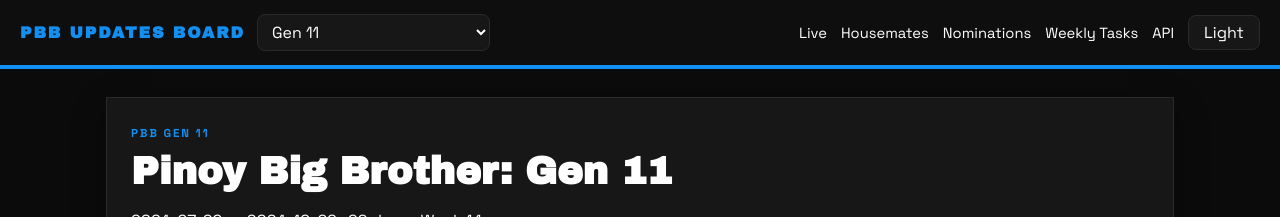
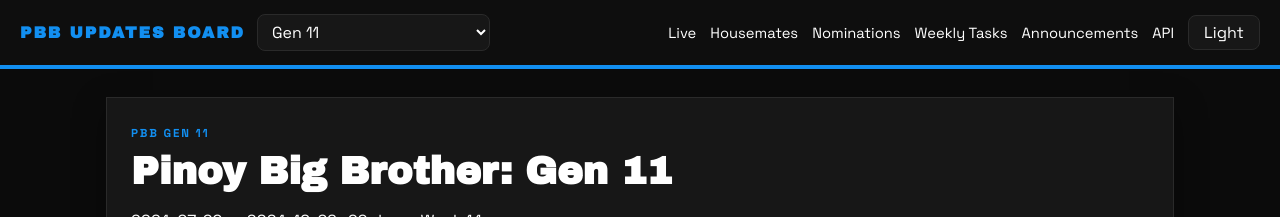
Before and after one commit to drpsphca/PHCASite-PBBUpdates, a Jekyll site: the page built from index.md, in a window 1280 px wide. Shown: the top 217 px of the page. Built offline with Jekyll 4.4.1, drawn with Linux system fonts in a browser that asks for light colours.

Commit message:
20261001-02

```diff
--- a/_includes/header.html
+++ b/_includes/header.html
@@ -20,6 +20,7 @@
     <a href="{{ '/housemates.html' | relative_url }}">Housemates</a>
     <a href="{{ '/nominations.html' | relative_url }}">Nominations</a>
     <a href="{{ '/tasks.html' | relative_url }}">Weekly Tasks</a>
+    <a href="{{ '/announcements' | relative_url }}">Announcements</a>
     <a href="{{ '/api/index.json' | relative_url }}">API</a>
     <button type="button" id="theme-toggle" class="theme-btn" aria-label="Switch theme">Dark</button>
   </nav>
```
